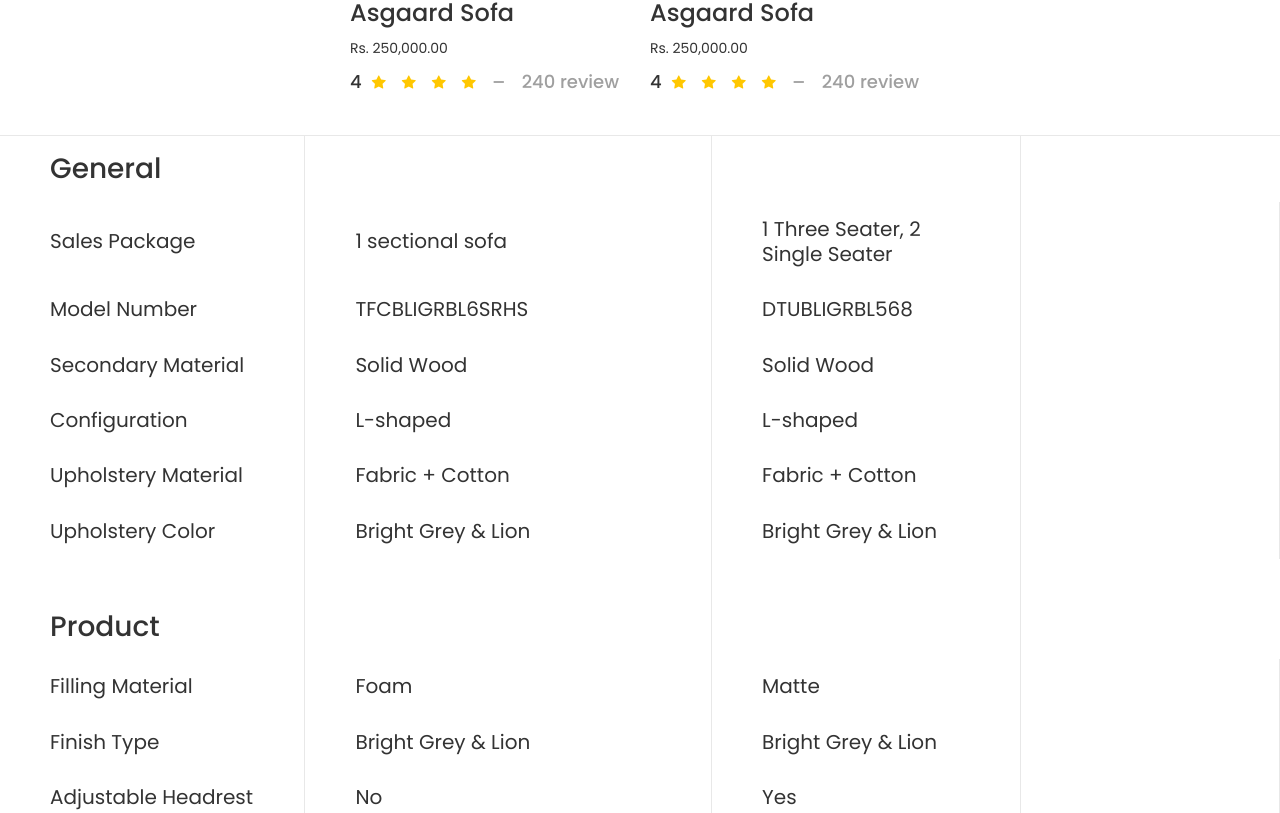
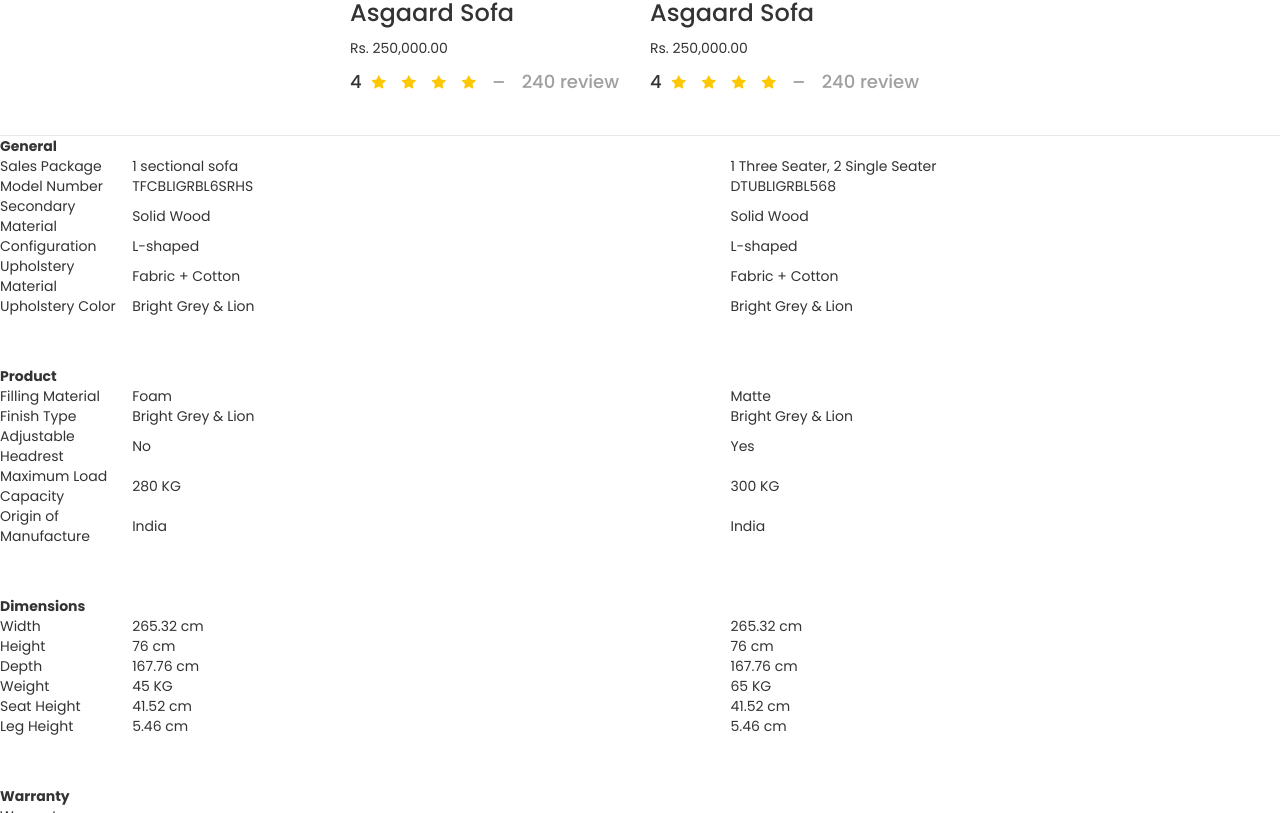
Before and after one commit to Fi281001/snaptec-fruniro, a React (Create React App) app: page /compare in a window 1280 px wide. Shown: the part 647-1460 px from the top of the page. Built offline with nearby package versions, Linux system fonts and the light colour scheme.

Commit message:
fix-css-compare

```diff
--- a/src/components/Compare.js
+++ b/src/components/Compare.js
@@ -61,6 +61,7 @@
       </div>
 
       {/* General */}
+      <div className="compare-table">
         <table>
           <tr>
             <th>General</th>
@@ -246,6 +247,7 @@
             <td></td>
           </tr>
         </table>
+      </div>
       <Frame />
     </>
   );
--- a/src/main/Compare.css
+++ b/src/main/Compare.css
@@ -120,14 +120,14 @@
     line-height: 30.36px;
 }
 
-table {
+.compare-table>table {
     border-top: 1px solid #E8E8E8;
     border-collapse: collapse;
     width: 100%;
     margin-bottom: 50px;
 }
 
-td {
+.compare-table>td {
     width: 25%;
     border-top: none;
     border-bottom: none;
@@ -139,7 +139,7 @@
     text-align: left;
 }
 
-th {
+.compare-table>th {
     width: 25%;
     border-top: none;
     border-bottom: none;
@@ -151,8 +151,8 @@
     text-align: left;
 }
 
-th,
-td {
+.compare-table>th,
+.compare-table>td {
     padding: 15px 50px;
 }
 
```
Lines whose indentation alone changed are shown as unchanged.
